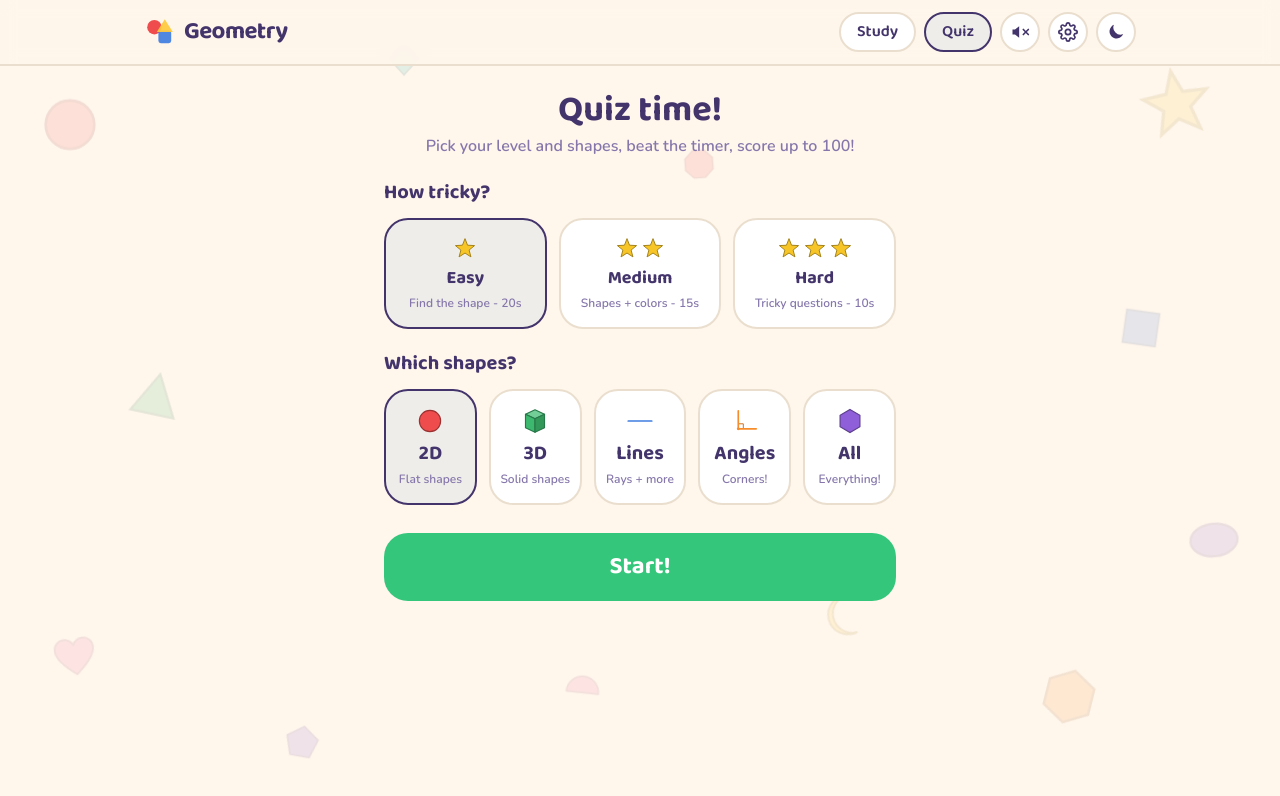
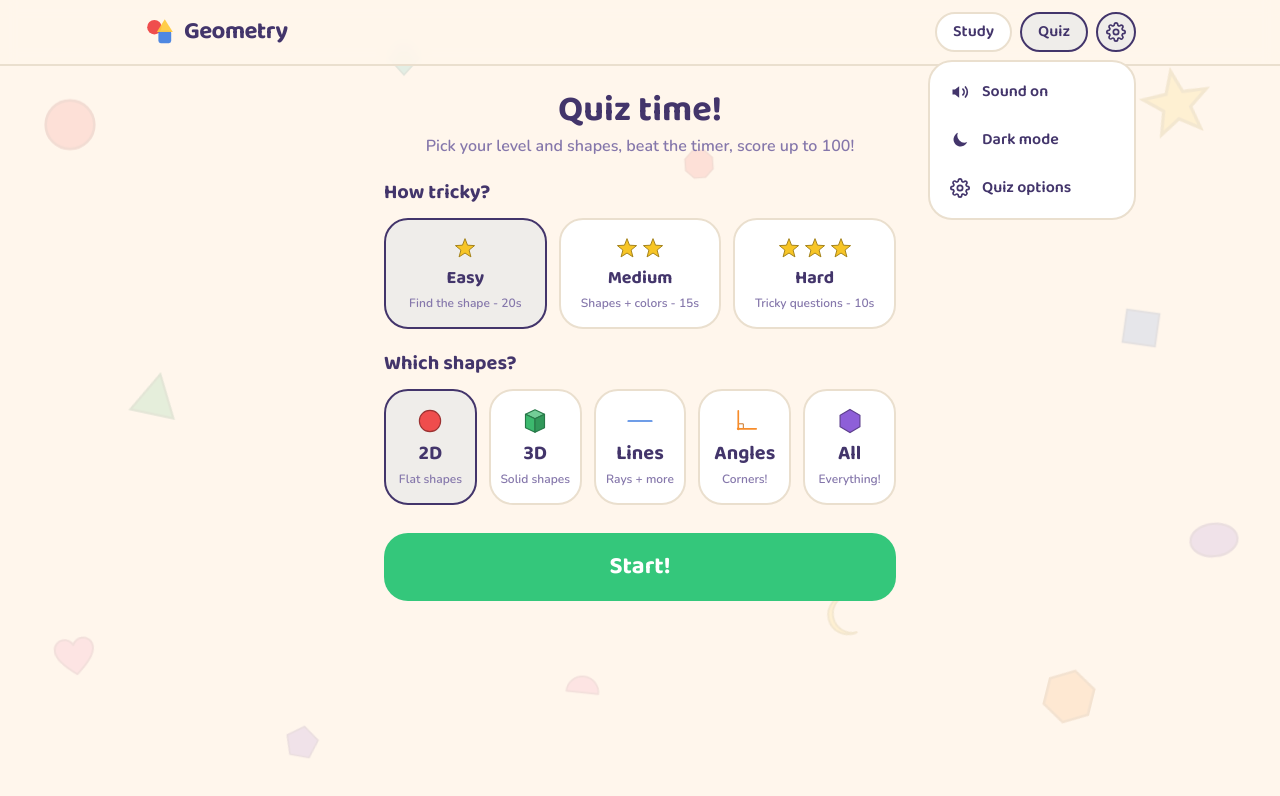
Before and after one commit to bunlongheng/geometry, a Next.js app: page /quiz in a window 1280 px wide. Both pictures are taken after a click on the button "Settings". Shown: the top 796 px of the page. Built offline with nearby package versions, Linux system fonts and the light colour scheme.

Commit message:
feat: settings gear menu holds sound + theme + quiz options; wrong answers buzz + shake + red

```diff
--- a/app/layout.tsx
+++ b/app/layout.tsx
@@ -2,9 +2,8 @@ import type { Metadata, Viewport } from "next";
 import { Baloo_2, Nunito } from "next/font/google";
 import { headers } from "next/headers";
 import Link from "next/link";
-import ThemeToggle from "@/components/ThemeToggle";
 import NavLinks from "@/components/NavLinks";
-import QuizHeaderControls from "@/components/QuizHeaderControls";
+import SettingsMenu from "@/components/SettingsMenu";
 import FloatingShapes from "@/components/FloatingShapes";
 import "./globals.css";
 
@@ -57,8 +56,7 @@ export default async function RootLayout({
             </Link>
             <nav className="flex items-center gap-2">
               <NavLinks />
-              <QuizHeaderControls />
-              <ThemeToggle />
+              <SettingsMenu />
             </nav>
           </div>
         </header>
--- a/components/QuizGame.tsx
+++ b/components/QuizGame.tsx
@@ -117,7 +117,7 @@ function OptionCard({
       onFocus={onHover}
       className={`sticker flex h-full flex-col items-center justify-center gap-1 p-4 ${
         !answered ? "sticker-press" : ""
-      }`}
+      } ${isPicked && !isRight ? "animate-shake" : ""}`}
       style={
         isPicked
           ? isRight
--- a/components/QuizHeaderControls.tsx
+++ /dev/null
@@ -1,65 +0,0 @@
-"use client";
-
-import { useEffect, useState } from "react";
-import { usePathname } from "next/navigation";
-import { GearIcon, SpeakerOffIcon, SpeakerOnIcon } from "@/components/Icons";
-import { stopSpeaking } from "@/components/speak";
-
-const SOUND_KEY = "geometry-sound";
-
-// Quiz controls that live IN the app header (owner rule: all controls top
-// right, in the top bar). They only render on /quiz and talk to QuizGame via
-// window events so the header can stay a server component around them.
-export default function QuizHeaderControls() {
-  const pathname = usePathname();
-  const [soundOn, setSoundOn] = useState(true);
-
-  useEffect(() => {
-    try {
-      setSoundOn(localStorage.getItem(SOUND_KEY) !== "off");
-    } catch {
-      /* default on */
-    }
-  }, []);
-
-  if (pathname !== "/quiz") return null;
-
-  const toggleSound = () => {
-    const next = !soundOn;
-    setSoundOn(next);
-    try {
-      localStorage.setItem(SOUND_KEY, next ? "on" : "off");
-    } catch {
-      /* fine */
-    }
-    if (!next) stopSpeaking();
-    window.dispatchEvent(new CustomEvent("geometry-sound", { detail: next }));
-  };
-
-  const openSettings = () => {
-    window.dispatchEvent(new CustomEvent("geometry-quiz-open-settings"));
-  };
-
-  return (
-    <>
-      <button
-        type="button"
-        onClick={toggleSound}
-        aria-label={soundOn ? "Turn sound off" : "Turn sound on"}
-        className="sticker sticker-press flex h-10 w-10 items-center justify-center"
-        style={{ borderRadius: "9999px" }}
-      >
-        {soundOn ? <SpeakerOnIcon className="h-5 w-5" /> : <SpeakerOffIcon className="h-5 w-5" />}
-      </button>
-      <button
-        type="button"
-        onClick={openSettings}
-        aria-label="Quiz settings"
-        className="sticker sticker-press flex h-10 w-10 items-center justify-center"
-        style={{ borderRadius: "9999px" }}
-      >
-        <GearIcon className="h-5 w-5" />
-      </button>
-    </>
-  );
-}
--- /dev/null
+++ b/components/SettingsMenu.tsx
@@ -0,0 +1,126 @@
+"use client";
+
+import { useEffect, useState } from "react";
+import { usePathname } from "next/navigation";
+import { GearIcon, SpeakerOffIcon, SpeakerOnIcon } from "@/components/Icons";
+import { stopSpeaking } from "@/components/speak";
+
+const SOUND_KEY = "geometry-sound";
+const THEME_KEY = "geometry-theme";
+
+function SunIcon({ className }: { className?: string }) {
+  return (
+    <svg viewBox="0 0 24 24" className={className} fill="currentColor" aria-hidden>
+      <path d="M12 4.5a1 1 0 0 1-1-1v-1a1 1 0 1 1 2 0v1a1 1 0 0 1-1 1Zm0 18a1 1 0 0 1-1-1v-1a1 1 0 1 1 2 0v1a1 1 0 0 1-1 1ZM4.5 12a1 1 0 0 1-1 1h-1a1 1 0 1 1 0-2h1a1 1 0 0 1 1 1Zm18 0a1 1 0 0 1-1 1h-1a1 1 0 1 1 0-2h1a1 1 0 0 1 1 1ZM6.34 6.34a1 1 0 0 1-1.41 0l-.71-.71a1 1 0 0 1 1.41-1.41l.71.71a1 1 0 0 1 0 1.41Zm13.44 13.44a1 1 0 0 1-1.41 0l-.71-.71a1 1 0 0 1 1.41-1.41l.71.71a1 1 0 0 1 0 1.41ZM6.34 17.66a1 1 0 0 1 0 1.41l-.71.71a1 1 0 1 1-1.41-1.41l.71-.71a1 1 0 0 1 1.41 0ZM19.78 4.22a1 1 0 0 1 0 1.41l-.71.71a1 1 0 1 1-1.41-1.41l.71-.71a1 1 0 0 1 1.41 0ZM12 7a5 5 0 1 0 0 10 5 5 0 0 0 0-10Z" />
+    </svg>
+  );
+}
+
+function MoonIcon({ className }: { className?: string }) {
+  return (
+    <svg viewBox="0 0 24 24" className={className} fill="currentColor" aria-hidden>
+      <path d="M20.6 14.5A8.5 8.5 0 0 1 9.5 3.4 8.5 8.5 0 1 0 20.6 14.5Z" />
+    </svg>
+  );
+}
+
+// The header gear: 1 menu holding sound + theme (and quiz options on /quiz),
+// so the top bar stays just Study / Quiz / gear.
+export default function SettingsMenu() {
+  const pathname = usePathname();
+  const [open, setOpen] = useState(false);
+  const [soundOn, setSoundOn] = useState(true);
+  const [theme, setTheme] = useState<"light" | "dark" | null>(null);
+
+  useEffect(() => {
+    try {
+      setSoundOn(localStorage.getItem(SOUND_KEY) !== "off");
+    } catch {
+      /* default on */
+    }
+    setTheme(document.documentElement.dataset.theme === "dark" ? "dark" : "light");
+  }, []);
+
+  const toggleSound = () => {
+    const next = !soundOn;
+    setSoundOn(next);
+    try {
+      localStorage.setItem(SOUND_KEY, next ? "on" : "off");
+    } catch {
+      /* fine */
+    }
+    if (!next) stopSpeaking();
+    window.dispatchEvent(new CustomEvent("geometry-sound", { detail: next }));
+  };
+
+  const toggleTheme = () => {
+    const next = theme === "dark" ? "light" : "dark";
+    document.documentElement.dataset.theme = next;
+    try {
+      localStorage.setItem(THEME_KEY, next);
+    } catch {
+      /* not persisted - fine */
+    }
+    setTheme(next);
+  };
+
+  const openQuizSettings = () => {
+    window.dispatchEvent(new CustomEvent("geometry-quiz-open-settings"));
+    setOpen(false);
+  };
+
+  const row =
+    "flex w-full items-center gap-3 rounded-2xl px-3 py-2.5 font-display text-base font-semibold hover:bg-bg-soft";
+
+  return (
+    <div className="relative">
+      <button
+        type="button"
+        onClick={() => setOpen((o) => !o)}
+        aria-label="Settings"
+        aria-expanded={open}
+        className={`sticker sticker-press flex h-10 w-10 items-center justify-center ${
+          open ? "sticker-selected" : ""
+        }`}
+        style={{ borderRadius: "9999px" }}
+      >
+        <GearIcon className="h-5 w-5" />
+      </button>
+
+      {open ? (
+        <>
+          <div className="fixed inset-0 z-40" onClick={() => setOpen(false)} aria-hidden />
+          <div className="sticker animate-pop-in absolute right-0 top-12 z-50 flex w-52 flex-col gap-1 p-2">
+            <button type="button" onClick={toggleSound} className={row}>
+              {soundOn ? (
+                <SpeakerOnIcon className="h-5 w-5" />
+              ) : (
+                <SpeakerOffIcon className="h-5 w-5" />
+              )}
+              Sound {soundOn ? "on" : "off"}
+            </button>
+            <button
+              type="button"
+              onClick={toggleTheme}
+              className={row}
+              aria-label={theme === "dark" ? "Switch to light mode" : "Switch to dark mode"}
+            >
+              {theme === "dark" ? (
+                <SunIcon className="h-5 w-5 text-sunny" />
+              ) : (
+                <MoonIcon className="h-5 w-5" />
+              )}
+              {theme === "dark" ? "Light mode" : "Dark mode"}
+            </button>
+            {pathname === "/quiz" ? (
+              <button type="button" onClick={openQuizSettings} className={row}>
+                <GearIcon className="h-5 w-5" />
+                Quiz options
+              </button>
+            ) : null}
+          </div>
+        </>
+      ) : null}
+    </div>
+  );
+}
--- a/components/ThemeToggle.tsx
+++ /dev/null
@@ -1,48 +0,0 @@
-"use client";
-
-import { useEffect, useState } from "react";
-
-const STORAGE_KEY = "geometry-theme";
-
-// The pre-paint script in layout.tsx has already set data-theme by the time this
-// mounts, so we read the resolved value from the DOM instead of guessing.
-export default function ThemeToggle() {
-  const [theme, setTheme] = useState<"light" | "dark" | null>(null);
-
-  useEffect(() => {
-    setTheme(document.documentElement.dataset.theme === "dark" ? "dark" : "light");
-  }, []);
-
-  const toggle = () => {
-    const next = theme === "dark" ? "light" : "dark";
-    document.documentElement.dataset.theme = next;
-    try {
-      localStorage.setItem(STORAGE_KEY, next);
-    } catch {
-      // Private-mode Safari - the theme just will not persist.
-    }
-    setTheme(next);
-  };
-
-  return (
-    <button
-      type="button"
-      onClick={toggle}
-      aria-label={theme === "dark" ? "Switch to light mode" : "Switch to dark mode"}
-      className="sticker sticker-press flex h-10 w-10 items-center justify-center text-lg"
-      style={{ borderRadius: "9999px" }}
-    >
-      {theme === null ? (
-        <span className="h-5 w-5 rounded-full bg-line" aria-hidden />
-      ) : theme === "dark" ? (
-        <svg viewBox="0 0 24 24" className="h-5 w-5 fill-sunny" aria-hidden>
-          <path d="M12 4.5a1 1 0 0 1-1-1v-1a1 1 0 1 1 2 0v1a1 1 0 0 1-1 1Zm0 18a1 1 0 0 1-1-1v-1a1 1 0 1 1 2 0v1a1 1 0 0 1-1 1ZM4.5 12a1 1 0 0 1-1 1h-1a1 1 0 1 1 0-2h1a1 1 0 0 1 1 1Zm18 0a1 1 0 0 1-1 1h-1a1 1 0 1 1 0-2h1a1 1 0 0 1 1 1ZM6.34 6.34a1 1 0 0 1-1.41 0l-.71-.71a1 1 0 0 1 1.41-1.41l.71.71a1 1 0 0 1 0 1.41Zm13.44 13.44a1 1 0 0 1-1.41 0l-.71-.71a1 1 0 0 1 1.41-1.41l.71.71a1 1 0 0 1 0 1.41ZM6.34 17.66a1 1 0 0 1 0 1.41l-.71.71a1 1 0 1 1-1.41-1.41l.71-.71a1 1 0 0 1 1.41 0ZM19.78 4.22a1 1 0 0 1 0 1.41l-.71.71a1 1 0 1 1-1.41-1.41l.71-.71a1 1 0 0 1 1.41 0ZM12 7a5 5 0 1 0 0 10 5 5 0 0 0 0-10Z" />
-        </svg>
-      ) : (
-        <svg viewBox="0 0 24 24" className="h-5 w-5 fill-ink" aria-hidden>
-          <path d="M20.6 14.5A8.5 8.5 0 0 1 9.5 3.4 8.5 8.5 0 1 0 20.6 14.5Z" />
-        </svg>
-      )}
-    </button>
-  );
-}
--- a/components/sound.ts
+++ b/components/sound.ts
@@ -56,15 +56,15 @@ export function playCorrect() {
   );
 }
 
-// Soft low two-note "aww" - wrong or time-out, not harsh.
+// Clear low "uh-oh" buzz - wrong or time-out. Audible but never harsh.
 export function playWrong() {
   notes(
     [
-      [311, 0, 0.16],
-      [233, 0.14, 0.26],
+      [220, 0, 0.2],
+      [165, 0.18, 0.32],
     ],
-    "sine",
-    0.16,
+    "triangle",
+    0.26,
   );
 }
 
--- a/eslint.config.mjs
+++ b/eslint.config.mjs
@@ -9,11 +9,7 @@ const eslintConfig = defineConfig([
     // Reading client-only state (localStorage theme, DOM dataset) in a mount
     // effect is the intentional hydration-safe pattern in these 2 components;
     // keep the rule as a warning there only, an error everywhere else.
-    files: [
-      "components/ThemeToggle.tsx",
-      "components/QuizGame.tsx",
-      "components/QuizHeaderControls.tsx",
-    ],
+    files: ["components/QuizGame.tsx", "components/SettingsMenu.tsx"],
     rules: {
       "react-hooks/set-state-in-effect": "warn",
     },
```
Also changed, not shown: 1 other file (tests, documents, lock files or other folders).
